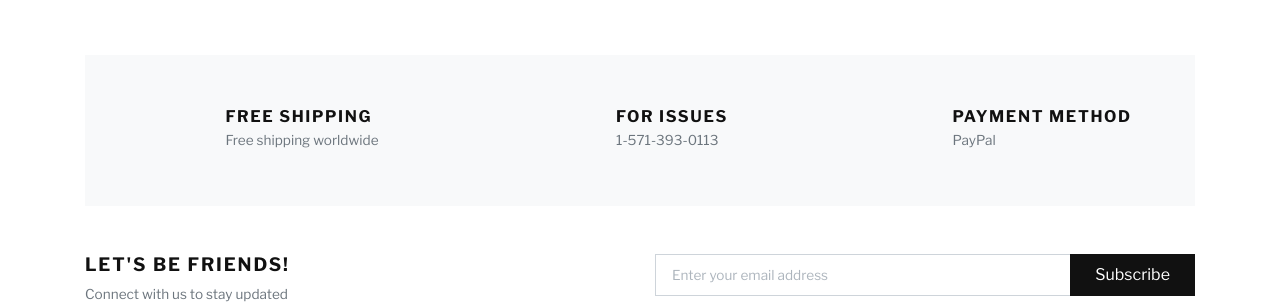
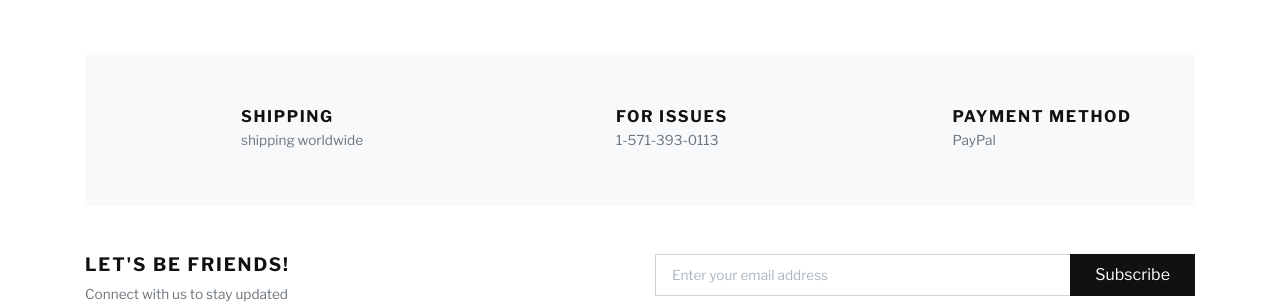
Before and after one commit to Johams800/DesiChamak-Webapp, a Django app: page / in a window 1280 px wide. Shown: the part 2063-2369 px from the top of the page. Run offline with Django 3.2, Linux system fonts and the light colour scheme; data comes from the database, SQL or seed files in the repository; both versions use the stored data as it was after the commit; some libraries are stand-ins or nearby versions; some web fonts are replaced.

Commit message:
updated the index file to reflect correct shipping info

```diff
--- a/templates/store/index.html
+++ b/templates/store/index.html
@@ -150,8 +150,8 @@
                       <use xlink:href="#delivery-time-1"> </use>
                     </svg>
                     <div class="media-body text-left ml-3">
-                      <h6 class="text-uppercase mb-1">Free shipping</h6>
-                      <p class="text-small mb-0 text-muted">Free shipping worldwide</p>
+                      <h6 class="text-uppercase mb-1">shipping</h6>
+                      <p class="text-small mb-0 text-muted">shipping worldwide</p>
                     </div>
                   </div>
                 </div>
```
Also changed, not shown: db.sqlite3.
